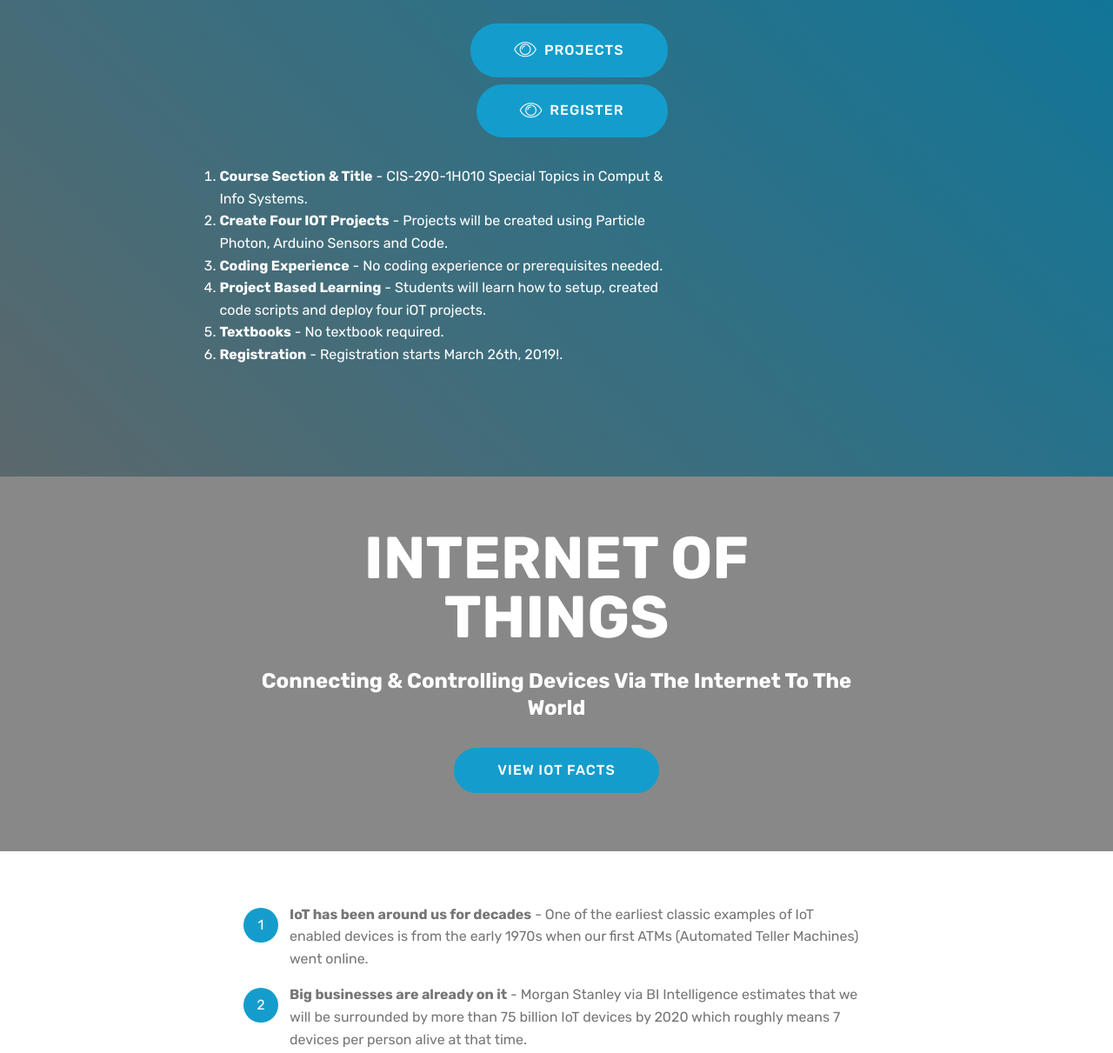
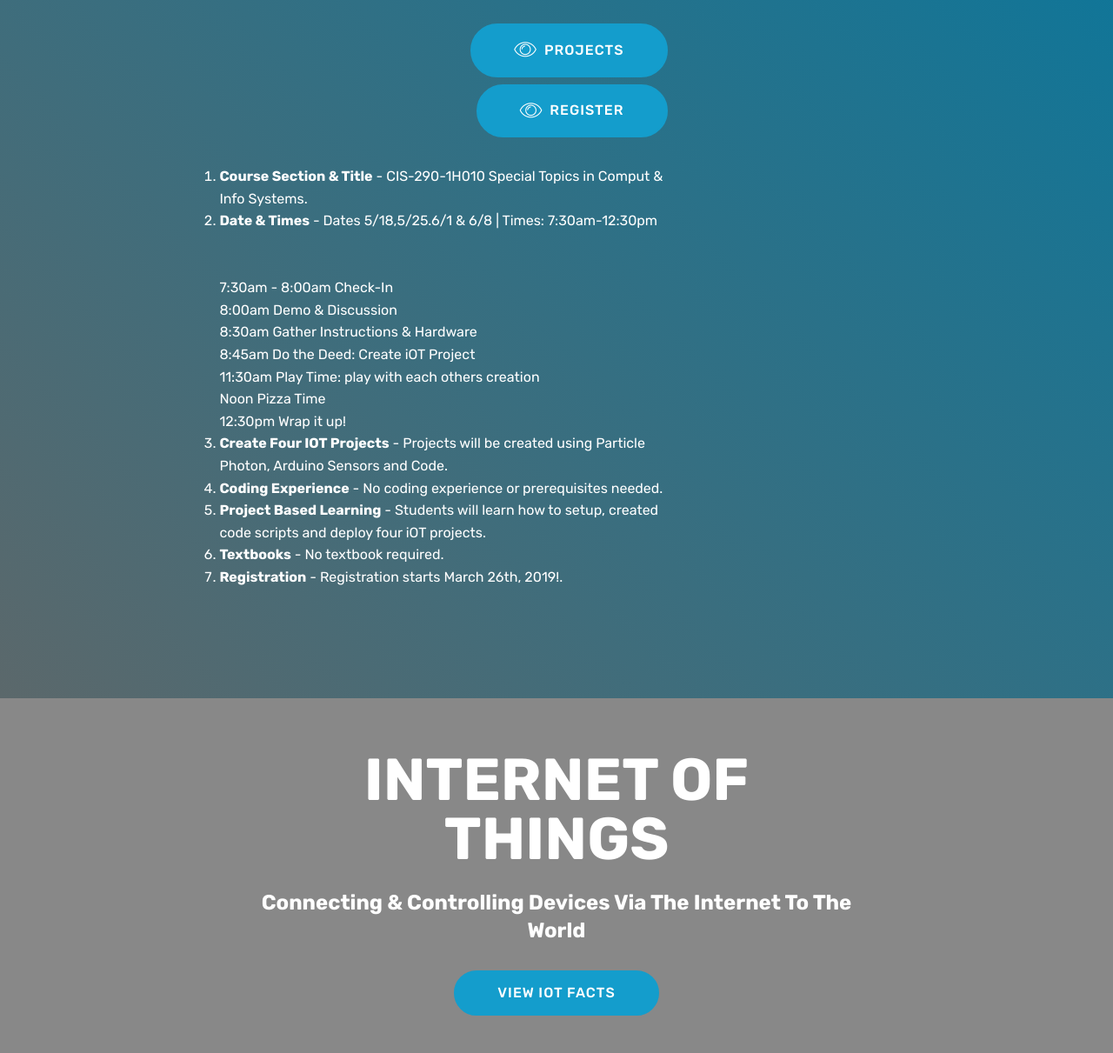
Before and after one commit to iotrvc/rvciot.github.io, a plain HTML site: page index.html in a window 1280 px wide. Shown: the part 857-2068 px from the top of the page at 87% size. Drawn offline with Linux system fonts and the light colour scheme; files whose address does not match are found by name.

Commit message:
Update index.html

```diff
--- a/index.html
+++ b/index.html
@@ -105,7 +105,17 @@ Professor Chuck Konkol
             <div class="mbr-text counter-container col-12 col-md-8 mbr-fonts-style display-7">
                 <ol>
                     <li><strong>Course Section & Title</strong> - CIS-290-1H010 Special Topics in Comput & Info Systems.</li>
-                    <li><strong>Create Four IOT Projects</strong> - Projects will be created using Particle Photon, Arduino Sensors and Code.</li>
+                   <li><strong>Date & Times</strong> - Dates 5/18,5/25.6/1 & 6/8 | Times: 7:30am-12:30pm </li>
+                       <br>
+                       <br>7:30am - 8:00am Check-In
+                       <br>8:00am          Demo & Discussion
+                       <br>8:30am          Gather Instructions & Hardware
+                       <br>8:45am          Do the Deed: Create iOT Project
+                       <br>11:30am         Play Time: play with each others creation
+                       <br>Noon            Pizza Time
+                       <br>12:30pm         Wrap it up!
+                       <br>
+                   <li><strong>Create Four IOT Projects</strong> - Projects will be created using Particle Photon, Arduino Sensors and Code.</li>
                     <li><strong>Coding Experience</strong> - No coding experience or prerequisites needed.</li>
                 <li><strong>Project Based Learning</strong> - Students will learn how to setup, created code scripts and deploy four iOT projects.</li>
                <li><strong>Textbooks</strong> - No textbook required.</li>
```
